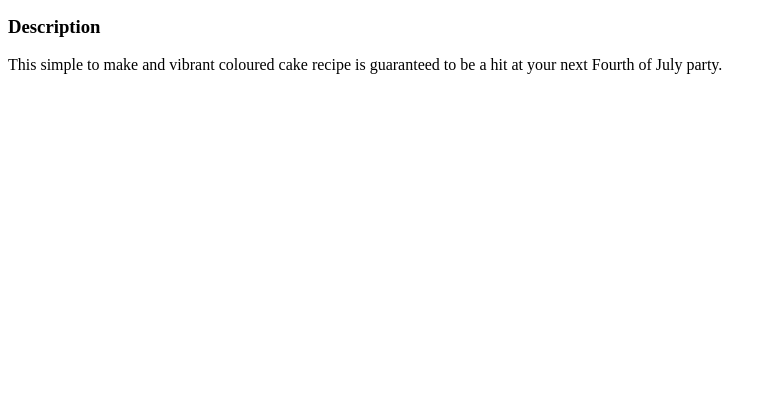
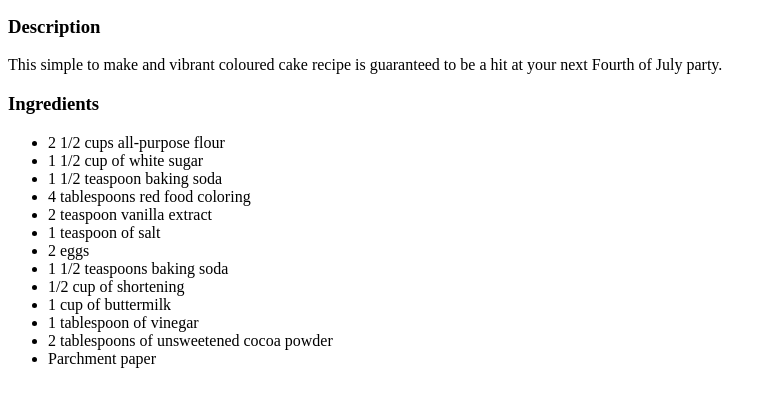
Before and after one commit to justcoding25/odin-recipes, a plain HTML site: page recipes/red-velvet.html in a window 1280 px wide. Shown: the part 101-508 px from the top of the page, without its empty margins (0-773 px from the left). Drawn offline with Linux system fonts and the light colour scheme.

Commit message:
Add an ingredients h3 header and list out ingredients for making red velvet cake on the red velvet recipes page

```diff
--- a/recipes/red-velvet.html
+++ b/recipes/red-velvet.html
@@ -10,5 +10,21 @@
     <img src="../images/red-velvet.jpg" alt="A slice of red velvet cake" height="310" width="310">
     <h3>Description</h3>
     <p>This simple to make and vibrant coloured cake recipe is guaranteed to be a hit at your next Fourth of July party. </p>
+    <h3>Ingredients</h3>
+    <ul>
+        <li>2 1/2 cups all-purpose flour</li>
+        <li>1 1/2 cup of white sugar</li>
+        <li>1 1/2 teaspoon baking soda</li>
+        <li>4 tablespoons red food coloring</li>
+        <li>2 teaspoon vanilla extract</li>
+        <li>1 teaspoon of salt</li>
+        <li>2 eggs</li>
+        <li>1 1/2 teaspoons baking soda</li>
+        <li>1/2 cup of shortening</li>
+        <li>1 cup of buttermilk</li>
+        <li>1 tablespoon of vinegar</li>
+        <li>2 tablespoons of unsweetened cocoa powder</li>
+        <li>Parchment paper</li>
+    </ul>
 </body>
 </html>
```
